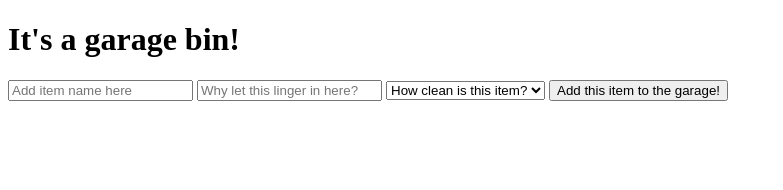
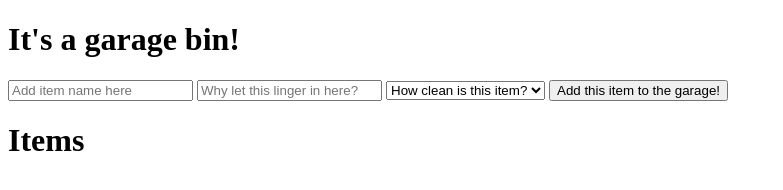
Before and after one commit to thatPamIAm/garage_bin, a website: page public/index.html in a window 1280 px wide. Shown: the whole page, without its empty margins (0-783 px from the left). Drawn offline with Linux system fonts and the light colour scheme.

Commit message:
Add Item header to garage list

```diff
--- a/public/index.html
+++ b/public/index.html
@@ -27,6 +27,7 @@
     </div>
 
     <div class='garage-list'>
+      <h1>Items</h1>
     </div>
 
     <div class='single-item'>
```
